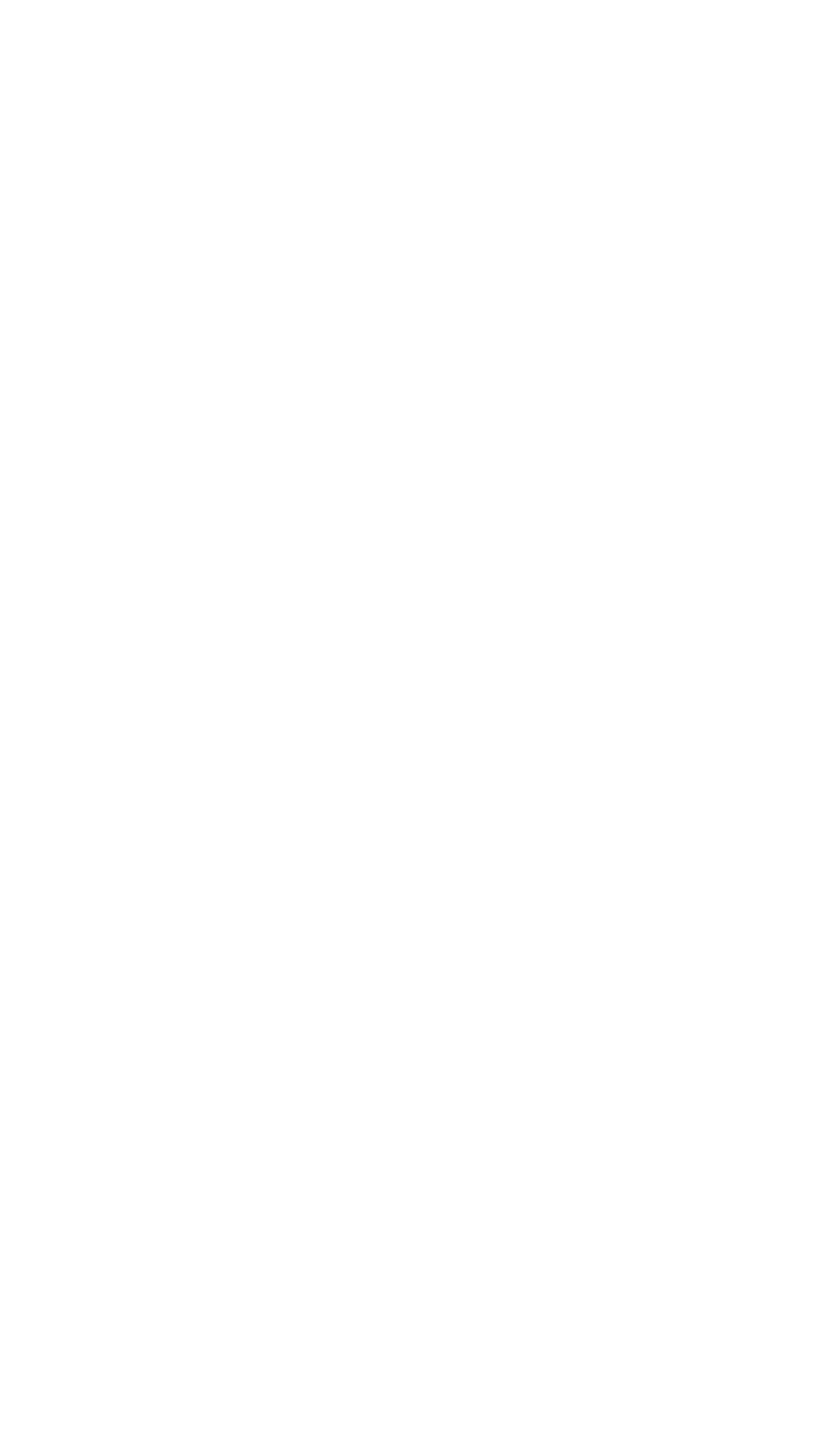
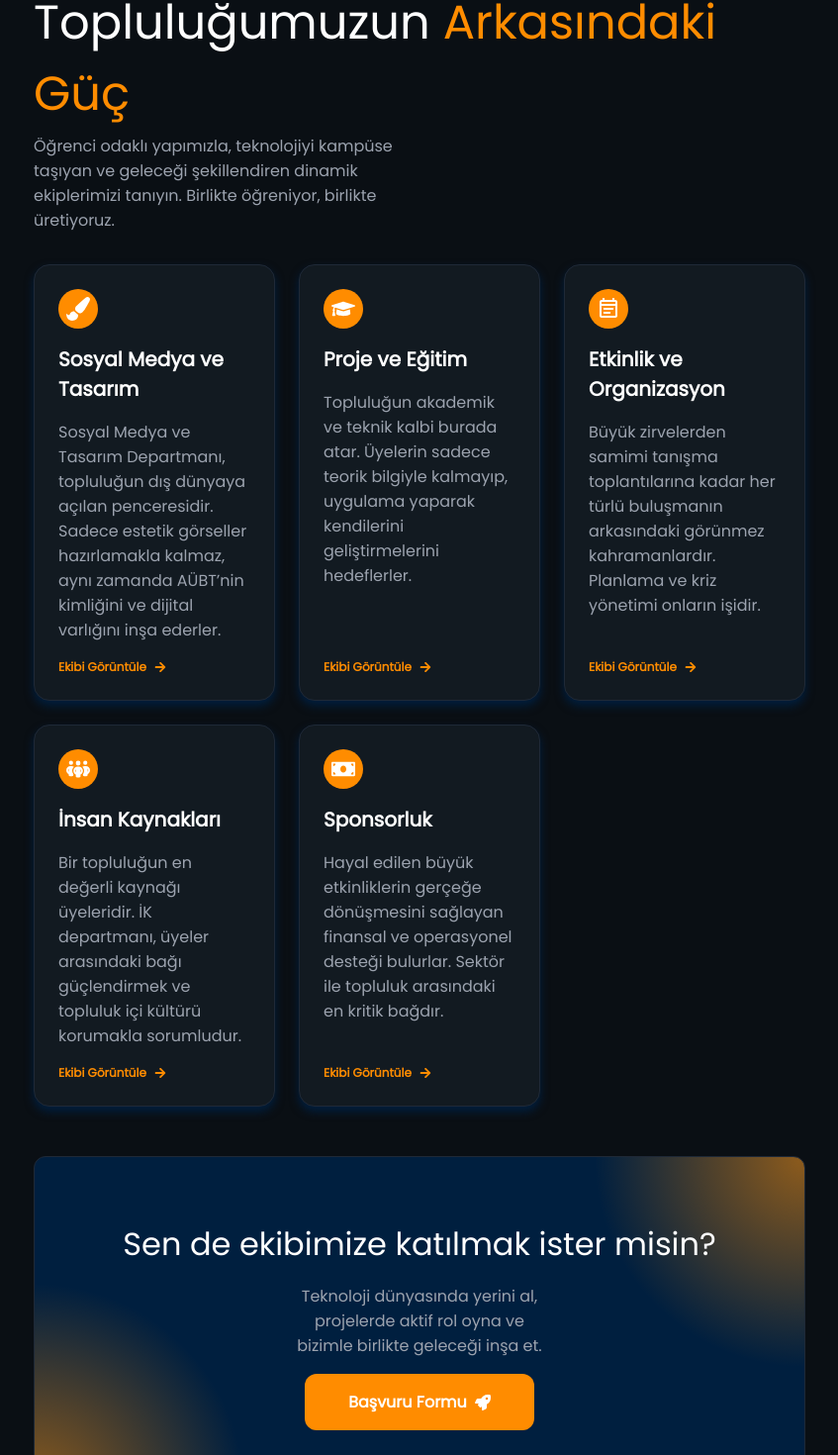
Before and after one commit to riavenn/bt-website, a React (Vite) app: page /ekip in a window 1280 px wide. Before the commit this address had no page. Shown: the part 194-1664 px from the top of the page at 99% size, without its empty margins (216-1063 px from the left). Before the commit the page ends 800 px from the top, so only its background shows below. Built offline with nearby package versions, Linux system fonts and the light colour scheme.

Commit message:
The header and joinTeam components were added to the team component.

```diff
--- a/src/App.jsx
+++ b/src/App.jsx
@@ -3,6 +3,7 @@ import "./App.css";
 import Home from "./pages/Home/Home";
 import About from "./pages/About/About";
 import Events from "./pages/Events/Events";
+import Team from "./pages/Team/Team";
 
 function App() {
   return (
@@ -11,6 +12,7 @@ function App() {
         <Route path="/" element={<Home />}></Route>
         <Route path="/hakkimizda" element={<About />}></Route>
         <Route path="/etkinlikler" element={<Events />}></Route>
+        <Route path="/ekip" element={<Team />}></Route>
       </Routes>
     </BrowserRouter>
   );
--- a/src/Components/Cards/Cards.jsx
+++ b/src/Components/Cards/Cards.jsx
@@ -1,4 +1,6 @@
+import { Link } from "react-router-dom";
 import styles from "../Cards/Cards.module.css";
+import { FaArrowRight } from "react-icons/fa";
 
 function Cards({ cardData }) {
   return (
@@ -9,6 +11,12 @@ function Cards({ cardData }) {
             <div className={styles.icon}>{card.icon}</div>
             <div className={styles.title}>{card.title}</div>
             <div className={styles.description}>{card.description}</div>
+            {card.url && (
+              <Link to={`${card.url}`} className={styles.cardTitleIcon}>
+                {card.cardTitle} {""}
+                <FaArrowRight />
+              </Link>
+            )}
           </div>
         ))}
       </div>
--- a/src/Components/Cards/Cards.module.css
+++ b/src/Components/Cards/Cards.module.css
@@ -52,6 +52,16 @@
   color: var(--text-gray);
 }
 
+.cardTitleIcon {
+  font-size: 0.75rem;
+  display: flex;
+  align-items: center;
+  gap: var(--gap-md);
+  margin-top: auto;
+  color: var(--primary-color);
+  font-weight: bold;
+}
+
 @media (max-width: 768px) {
   .cards {
     margin-top: var(--margin-xl);
--- /dev/null
+++ b/src/Components/TeamComponents/Header/Header.jsx
@@ -0,0 +1,71 @@
+import { FaGraduationCap, FaMoneyBill, FaPaintBrush } from "react-icons/fa";
+import styles from "../Header/Header.module.css";
+import { MdOutlineEventNote } from "react-icons/md";
+import { FaPeopleGroup } from "react-icons/fa6";
+import Cards from "../../Cards/Cards";
+
+const cardData = [
+  {
+    icon: <FaPaintBrush />,
+    title: "Sosyal Medya ve Tasarım",
+    description:
+      "Sosyal Medya ve Tasarım Departmanı, topluluğun dış dünyaya açılan penceresidir. Sadece estetik görseller hazırlamakla kalmaz, aynı zamanda AÜBT’nin kimliğini ve dijital varlığını inşa ederler.",
+    url: "sosyal-medya-ve-tasarim",
+    cardTitle: "Ekibi Görüntüle",
+  },
+  {
+    icon: <FaGraduationCap />,
+    title: "Proje ve Eğitim",
+    description:
+      "Topluluğun akademik ve teknik kalbi burada atar. Üyelerin sadece teorik bilgiyle kalmayıp, uygulama yaparak kendilerini geliştirmelerini hedeflerler.",
+    url: "proje-ve-egitim",
+    cardTitle: "Ekibi Görüntüle",
+  },
+  {
+    icon: <MdOutlineEventNote />,
+    title: "Etkinlik ve Organizasyon",
+    description:
+      "Büyük zirvelerden samimi tanışma toplantılarına kadar her türlü buluşmanın arkasındaki görünmez kahramanlardır. Planlama ve kriz yönetimi onların işidir.",
+    url: "etkinlik-ve-organizasyon",
+    cardTitle: "Ekibi Görüntüle",
+  },
+  {
+    icon: <FaPeopleGroup />,
+    title: "İnsan Kaynakları",
+    description:
+      "Bir topluluğun en değerli kaynağı üyeleridir. İK departmanı, üyeler arasındaki bağı güçlendirmek ve topluluk içi kültürü korumakla sorumludur.",
+    url: "insan-kaynaklari",
+    cardTitle: "Ekibi Görüntüle",
+  },
+  {
+    icon: <FaMoneyBill />,
+    title: "Sponsorluk",
+    description:
+      "Hayal edilen büyük etkinliklerin gerçeğe dönüşmesini sağlayan finansal ve operasyonel desteği bulurlar. Sektör ile topluluk arasındaki en kritik bağdır.",
+    url: "sponsorluk",
+    cardTitle: "Ekibi Görüntüle",
+  },
+];
+
+function Header() {
+  return (
+    <div className={styles.container}>
+      <div className={styles.mainContent}>
+        <div className={styles.textContainer}>
+          <div className={styles.title}>
+            Topluluğumuzun{" "}
+            <span className={styles.coloredTitle}>Arkasındaki Güç</span>
+          </div>
+          <div className={styles.description}>
+            Öğrenci odaklı yapımızla, teknolojiyi kampüse taşıyan ve geleceği
+            şekillendiren dinamik ekiplerimizi tanıyın. Birlikte öğreniyor,
+            birlikte üretiyoruz.
+          </div>
+        </div>
+        <Cards cardData={cardData} />
+      </div>
+    </div>
+  );
+}
+
+export default Header;
--- /dev/null
+++ b/src/Components/TeamComponents/Header/Header.module.css
@@ -0,0 +1,46 @@
+.container {
+  margin: var(--margin-container);
+}
+
+.mainContent {
+  display: flex;
+  flex-direction: column;
+  gap: var(--gap-xxl);
+}
+
+.textContainer {
+  display: flex;
+  flex-direction: column;
+  gap: var(--gap-sm);
+}
+
+.title {
+  color: white;
+  font-size: 3rem;
+}
+
+.coloredTitle {
+  color: var(--primary-color);
+}
+
+.description {
+  color: var(--text-gray);
+  font-size: 1rem;
+  width: 50%;
+}
+
+@media (max-width: 768px) {
+  .container {
+    margin: 0 !important;
+  }
+  .mainContent {
+    margin: var(--margin-md);
+    gap: var(--gap-sm);
+  }
+  .title {
+    font-size: 2rem;
+  }
+  .description {
+    width: 100%;
+  }
+}
--- /dev/null
+++ b/src/Components/TeamComponents/JoinTeam/JoinTeam.jsx
@@ -0,0 +1,29 @@
+import { Link } from "react-router-dom";
+import styles from "../JoinTeam/JoinTeam.module.css";
+import { FaRocket } from "react-icons/fa";
+
+function JoinTeam() {
+  return (
+    <div className={styles.container}>
+      <div className={styles.mainContent}>
+        <div className={styles.title}>
+          Sen de ekibimize katılmak ister misin?
+        </div>
+        <div className={styles.description}>
+          Teknoloji dünyasında yerini al, projelerde aktif rol oyna ve bizimle
+          birlikte geleceği inşa et.
+        </div>
+        <Link to={"/basvuru-formu"}>
+          <div className={styles.applicationFormContainer}>
+            <div className={styles.text}>Başvuru Formu</div>
+            <div className={styles.icon}>
+              <FaRocket />
+            </div>
+          </div>
+        </Link>
+      </div>
+    </div>
+  );
+}
+
+export default JoinTeam;
--- /dev/null
+++ b/src/Components/TeamComponents/JoinTeam/JoinTeam.module.css
@@ -0,0 +1,76 @@
+.container {
+  margin: var(--margin-container);
+}
+
+.mainContent {
+  display: flex;
+  flex-direction: column;
+  gap: var(--gap-lg);
+  align-items: center;
+  background: radial-gradient(
+      circle at top right,
+      #ff8c00 -20%,
+      transparent 25%
+    ),
+    radial-gradient(circle at bottom left, #ff8c00 -20%, transparent 25%),
+    #001f3f;
+  padding: var(--padding-xxl);
+  border-radius: var(--border-radius-lg);
+  border: 1px solid rgb(31, 41, 55, 1);
+}
+
+.title {
+  font-size: 2rem;
+  color: white;
+}
+
+.description {
+  text-align: center;
+  color: var(--text-gray);
+  font-size: 1rem;
+  width: 40%;
+}
+
+.applicationFormContainer {
+  display: flex;
+  align-items: center;
+  justify-content: center;
+  gap: var(--gap-md);
+  padding: var(--padding-md);
+  background-color: var(--primary-color);
+  width: 200px;
+  border-radius: var(--border-radius-lg);
+}
+
+.applicationFormContainer:hover {
+  background-color: none;
+}
+
+.text {
+  color: white;
+  font-weight: bold;
+}
+
+.icon {
+  font-size: 1rem;
+  color: white;
+  display: flex;
+  align-items: center;
+}
+
+@media (max-width: 768px) {
+  .container {
+    margin: 0 !important;
+  }
+  .mainContent {
+    margin: var(--margin-md);
+    margin-top: var(--margin-lg);
+  }
+  .title {
+    font-size: 1.5rem;
+    text-align: center;
+  }
+  .description {
+    width: 100%;
+  }
+}
--- /dev/null
+++ b/src/pages/Team/Team.jsx
@@ -0,0 +1,26 @@
+import styles from "../Team/Team.module.css";
+import Navbar from "../../Components/HomeComponents/Navbar/Navbar";
+import Header from "../../Components/TeamComponents/Header/Header";
+import JoinTeam from "../../Components/TeamComponents/JoinTeam/JoinTeam";
+import Footer from "../../Components/HomeComponents/Footer/Footer";
+
+function Team() {
+  return (
+    <div className={styles.container}>
+      <div className={styles.navbar}>
+        <Navbar />
+      </div>
+      <div className={styles.header}>
+        <Header />
+      </div>
+      <div className={styles.joinTeam}>
+        <JoinTeam />
+      </div>
+      <div className={styles.footer}>
+        <Footer />
+      </div>
+    </div>
+  );
+}
+
+export default Team;
--- /dev/null
+++ b/src/pages/Team/Team.module.css
@@ -0,0 +1,7 @@
+.container {
+  background-color: var(--background-dark);
+}
+
+.navbar {
+  padding: var(--padding-lg);
+}
```
